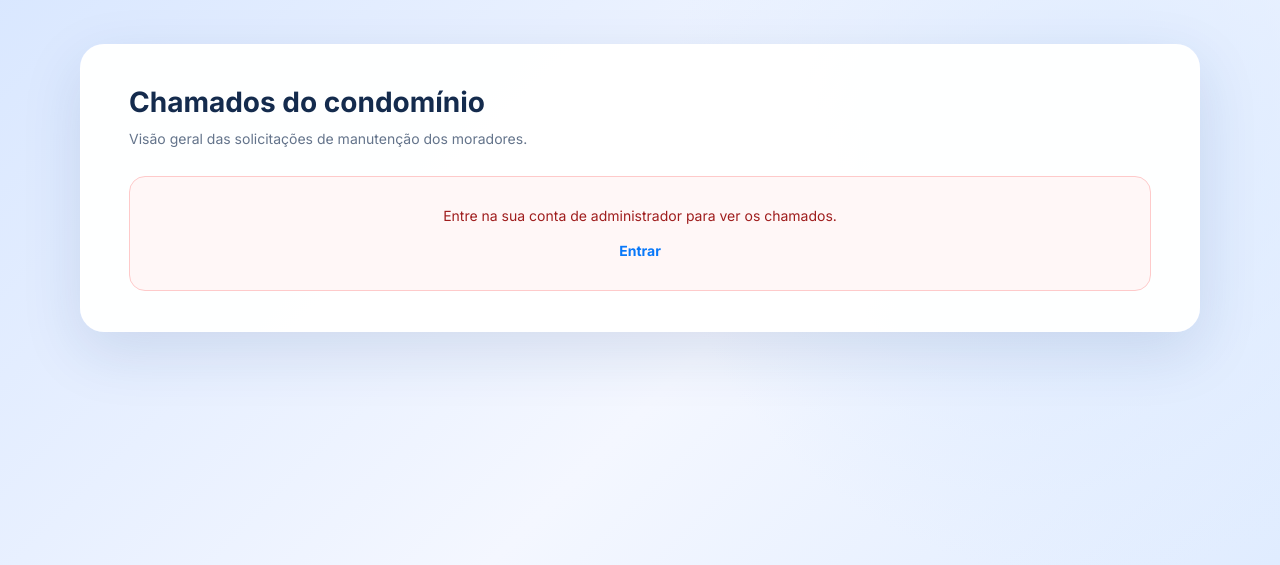
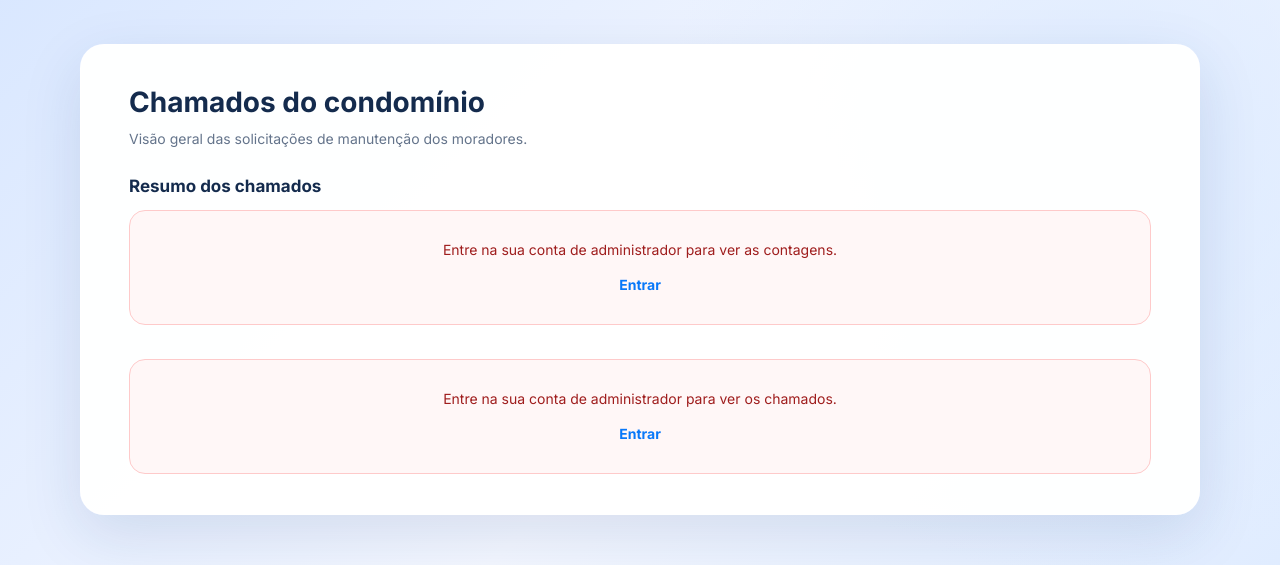
Before and after one commit to Ana-Gomess/FixHub, a Flask app: page /painel-admin in a window 1280 px wide. Shown: the part 90-655 px from the top of the page. Run offline with Flask 3, Linux system fonts and the light colour scheme.

Commit message:
feat(frontend): adiciona cartões de contagem (#31)

```diff
--- a/frontend/static/css/painel_admin.css
+++ b/frontend/static/css/painel_admin.css
@@ -4,6 +4,60 @@
 
 .painel-card .cabecalho-lista {
     margin-bottom: 26px;
+}
+
+.secao-contagens {
+    margin-bottom: 34px;
+}
+
+.secao-contagens h2 {
+    margin-bottom: 14px;
+    color: #142b4d;
+    font-size: 17px;
+}
+
+.cartoes-contagem {
+    display: grid;
+    grid-template-columns: repeat(3, minmax(0, 1fr));
+    gap: 16px;
+}
+
+.cartoes-contagem[hidden] {
+    display: none;
+}
+
+.cartao-contagem {
+    min-height: 116px;
+    padding: 20px 22px;
+    border: 1px solid #dbe5f1;
+    border-left: 4px solid #0878f9;
+    border-radius: 16px;
+    background: white;
+    box-shadow: 0 8px 24px rgba(25, 65, 120, 0.07);
+    display: flex;
+    flex-direction: column;
+    justify-content: space-between;
+    gap: 12px;
+}
+
+.cartao-contagem--analise {
+    border-left-color: #d97706;
+}
+
+.cartao-contagem--resolvidos {
+    border-left-color: #16a34a;
+}
+
+.rotulo-contagem {
+    color: #64748b;
+    font-size: 14px;
+    font-weight: 700;
+}
+
+.cartao-contagem strong {
+    color: #142b4d;
+    font-size: 32px;
+    line-height: 1;
 }
 
 .descricao-topbar {
@@ -26,4 +80,12 @@
     .painel-card {
         padding: 28px 20px;
     }
+
+    .cartoes-contagem {
+        grid-template-columns: 1fr;
+    }
+
+    .cartao-contagem {
+        min-height: 96px;
+    }
 }
--- a/frontend/static/js/painel_admin.js
+++ b/frontend/static/js/painel_admin.js
@@ -1,5 +1,7 @@
 const estadoLista = document.getElementById("estadoLista");
 const listaChamados = document.getElementById("listaChamados");
+const estadoContagens = document.getElementById("estadoContagens");
+const cartoesContagem = document.getElementById("cartoesContagem");
 
 const estadosConhecidos = new Map([
     ["Aberto", "aberto"],
@@ -154,4 +156,91 @@ function criarLinkLogin() {
     return link;
 }
 
+function mostrarEstadoContagens(texto, tipo, tentarNovamente = false) {
+    estadoContagens.replaceChildren();
+    estadoContagens.className = `estado-lista estado-lista--${tipo}`;
+    estadoContagens.hidden = false;
+    cartoesContagem.hidden = true;
+
+    const mensagem = document.createElement("p");
+    mensagem.textContent = texto;
+    estadoContagens.appendChild(mensagem);
+
+    if (tipo === "carregando") {
+        const indicador = document.createElement("span");
+        indicador.className = "indicador-carregamento";
+        indicador.setAttribute("aria-hidden", "true");
+        estadoContagens.prepend(indicador);
+    }
+
+    if (tentarNovamente) {
+        const botao = document.createElement("button");
+        botao.className = "botao-tentar-novamente";
+        botao.type = "button";
+        botao.textContent = "Tentar novamente";
+        botao.addEventListener("click", carregarContagens);
+        estadoContagens.appendChild(botao);
+    }
+}
+
+async function carregarContagens() {
+    mostrarEstadoContagens("Carregando contagens...", "carregando");
+
+    try {
+        const resposta = await fetch("/admin/chamados/contagens", {
+            headers: { Accept: "application/json" },
+            credentials: "same-origin"
+        });
+        const dados = await resposta.json().catch(() => ({}));
+
+        if (resposta.status === 401) {
+            mostrarEstadoContagens(
+                "Entre na sua conta de administrador para ver as contagens.",
+                "erro"
+            );
+            estadoContagens.appendChild(criarLinkLogin());
+            return;
+        }
+
+        if (!resposta.ok) {
+            mostrarEstadoContagens(
+                dados.erro || "Não foi possível carregar as contagens.",
+                "erro",
+                resposta.status !== 403
+            );
+            return;
+        }
+
+        const contagens = dados.contagens;
+        const valores = [
+            contagens?.abertos,
+            contagens?.em_analise,
+            contagens?.resolvidos
+        ];
+        if (!valores.every((valor) => Number.isInteger(valor) && valor >= 0)) {
+            mostrarEstadoContagens(
+                "A resposta de contagens está inválida. Tente novamente.",
+                "erro",
+                true
+            );
+            return;
+        }
+
+        const formatador = new Intl.NumberFormat("pt-BR");
+        document.getElementById("contagemAbertos").textContent = formatador.format(contagens.abertos);
+        document.getElementById("contagemEmAnalise").textContent = formatador.format(contagens.em_analise);
+        document.getElementById("contagemResolvidos").textContent = formatador.format(contagens.resolvidos);
+
+        estadoContagens.hidden = true;
+        cartoesContagem.hidden = false;
+    } catch (erro) {
+        mostrarEstadoContagens(
+            "Não foi possível se comunicar com o servidor. Verifique sua conexão e tente novamente.",
+            "erro",
+            true
+        );
+    }
+}
+
+carregarContagens();
 carregarChamados();
--- a/frontend/templates/painel_admin.html
+++ b/frontend/templates/painel_admin.html
@@ -25,6 +25,34 @@
                 </div>
             </div>
 
+            <section class="secao-contagens" aria-labelledby="titulo-contagens">
+                <h2 id="titulo-contagens">Resumo dos chamados</h2>
+                <div
+                    id="estadoContagens"
+                    class="estado-lista estado-lista--carregando"
+                    role="status"
+                    aria-live="polite"
+                    aria-atomic="true"
+                >
+                    <span class="indicador-carregamento" aria-hidden="true"></span>
+                    <p>Carregando contagens...</p>
+                </div>
+                <div id="cartoesContagem" class="cartoes-contagem" hidden>
+                    <article class="cartao-contagem cartao-contagem--abertos">
+                        <span class="rotulo-contagem">Abertos</span>
+                        <strong id="contagemAbertos" aria-label="Chamados abertos">—</strong>
+                    </article>
+                    <article class="cartao-contagem cartao-contagem--analise">
+                        <span class="rotulo-contagem">Em análise</span>
+                        <strong id="contagemEmAnalise" aria-label="Chamados em análise">—</strong>
+                    </article>
+                    <article class="cartao-contagem cartao-contagem--resolvidos">
+                        <span class="rotulo-contagem">Resolvidos</span>
+                        <strong id="contagemResolvidos" aria-label="Chamados resolvidos">—</strong>
+                    </article>
+                </div>
+            </section>
+
             <div
                 id="estadoLista"
                 class="estado-lista estado-lista--carregando"
```
Also changed, not shown: frontend/README.md.
